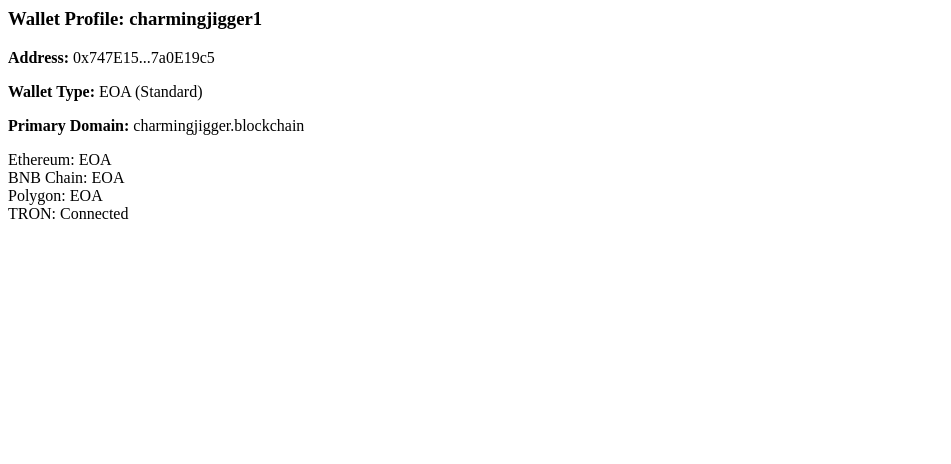
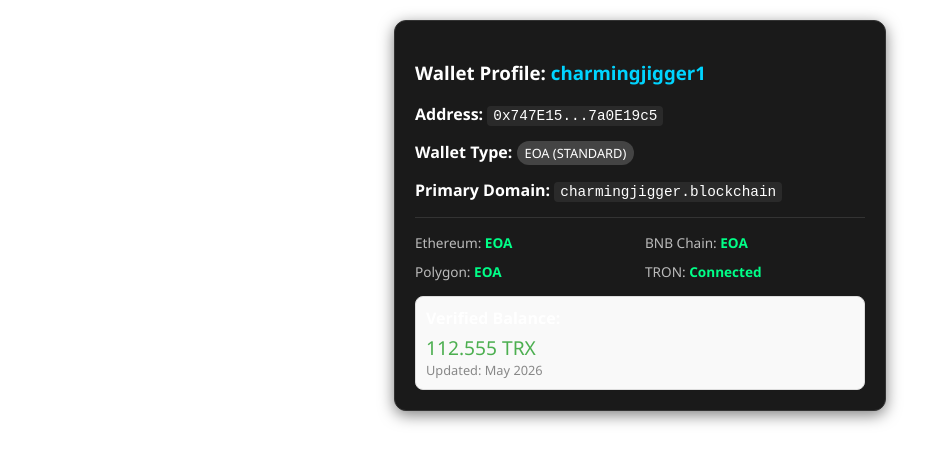
Before and after one commit to romantiko14/jigger-auto-sale, a plain HTML site: page index.html in a window 1280 px wide. Shown: the whole page, without its empty margins (0-951 px from the left). Drawn offline with Linux system fonts and the light colour scheme.

Commit message:
Update index.html

```diff
--- a/index.html
+++ b/index.html
@@ -1,3 +1,14 @@
+<!DOCTYPE html>
+<html lang="en">
+<head>
+    <meta charset="UTF-8">
+    <meta name="viewport" content="width=device-width, initial-scale=1.0">
+    <title>Jigger Auto Sale - Wallet Profile</title>
+    <link rel="stylesheet" href="style.css">
+    <script type="module" src="src/main/app.js"></script>
+</head>
+<body>
+
     <div class="wallet-card">
         <div class="wallet-header">
             <h3>Wallet Profile: <span class="highlight">charmingjigger1</span></h3>
@@ -16,4 +27,13 @@
             <div class="network-item">Polygon: <span class="ready">EOA</span></div>
             <div class="network-item">TRON: <span class="ready">Connected</span></div>
         </div>
+
+        <div style="margin-top: 15px; padding: 10px; background: #f9f9f9; border-radius: 8px; border: 1px solid #ddd;">
+            <p style="margin: 0; font-weight: bold;">Verified Balance:</p>
+            <p style="margin: 5px 0 0 0; color: #4CAF50; font-size: 1.2em;">112.555 TRX</p>
+            <p style="margin: 0; font-size: 0.8em; color: #888;">Updated: May 2026</p>
         </div>
+    </div>
+
+</body>
+</html>
```
Lines whose indentation alone changed are shown as unchanged.
